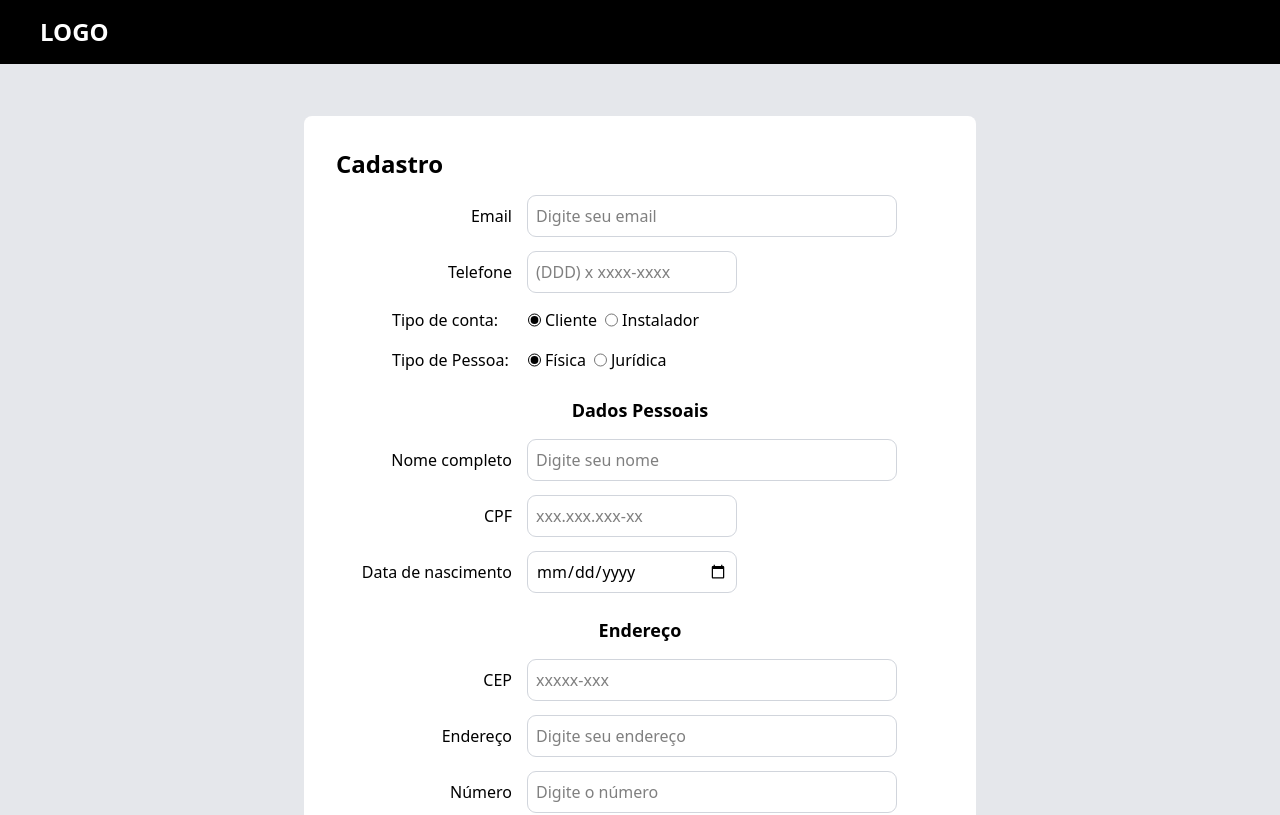
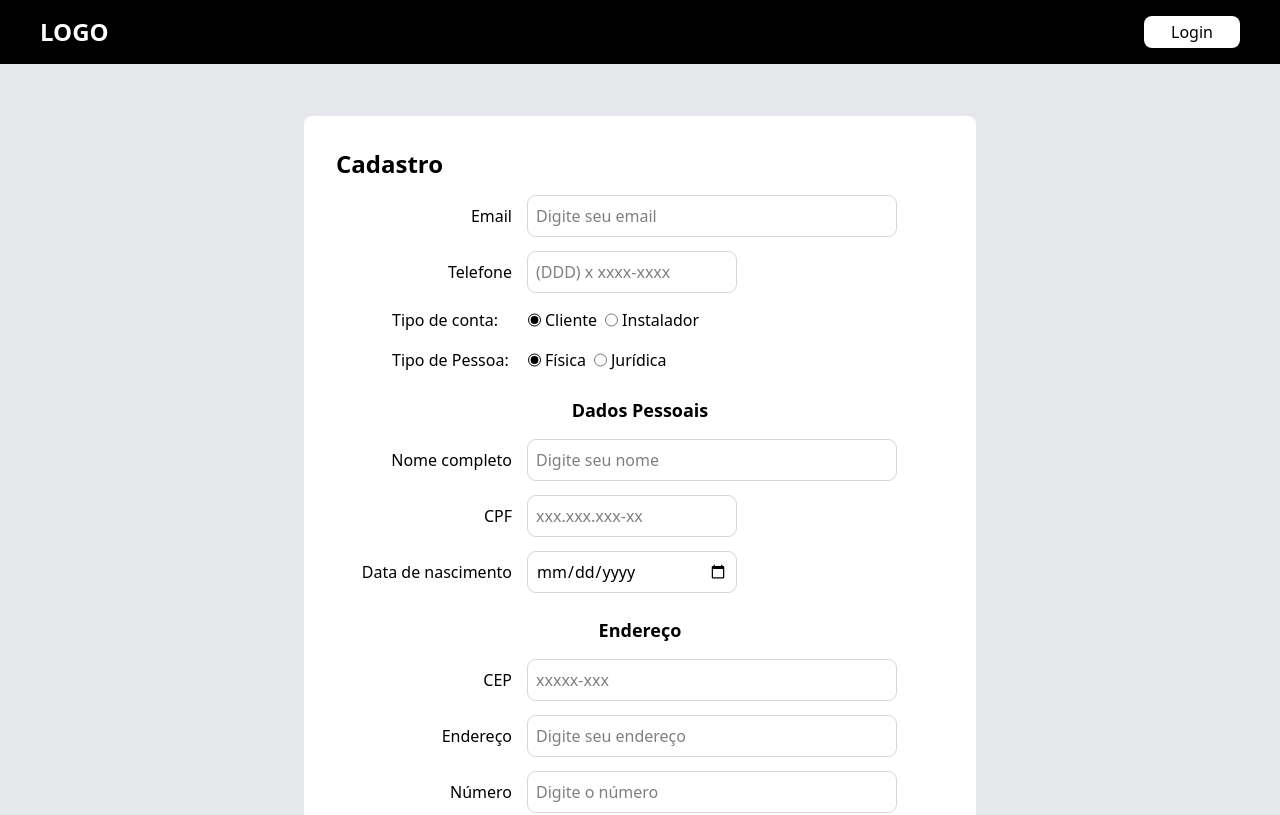
Before and after one commit to DhioneCastilhoBarbosa/hubinscar, a React (Vite) app: page /register in a window 1280 px wide. Shown: the top 815 px of the page. Built offline with nearby package versions, Linux system fonts and the light colour scheme.

Commit message:
fix: adjust button register

```diff
--- a/src/pages/components/header.tsx
+++ b/src/pages/components/header.tsx
@@ -52,7 +52,7 @@
       </div>
 
       {/* Botão de Login e Menu Sanduíche em telas menores */}
-      { menuType==="full" && (<div className="flex items-center gap-4 h-full">
+      { buttonVisible && (<div className="flex items-center gap-4 h-full">
         <div className="md:hidden">
           <button onClick={() => setMenuOpen(!menuOpen)} className="text-white">
             {menuOpen ? <X size={28} /> : <Menu size={28} />}
```
